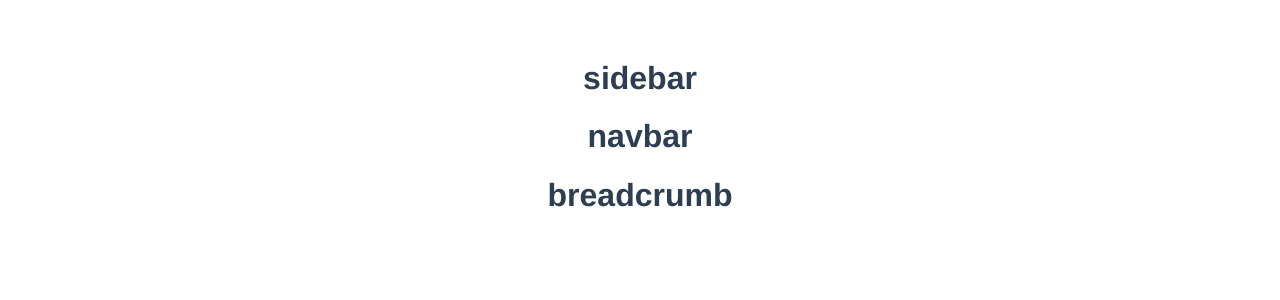
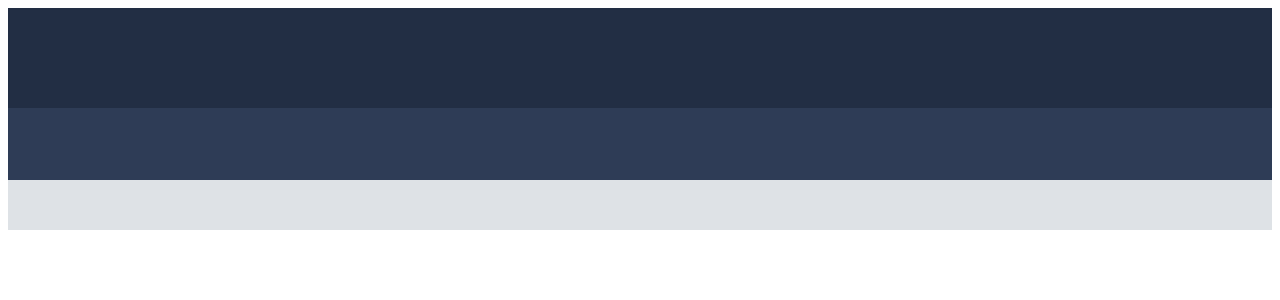
Before and after one commit to iuritb/code-it, a Vue app: page / in a window 1280 px wide. Shown: the top 300 px of the page. Built offline with nearby package versions, Linux system fonts and the light colour scheme.

Commit message:
update components

```diff
--- a/package.json
+++ b/package.json
@@ -7,6 +7,7 @@
     "preview": "vite preview"
   },
   "dependencies": {
+    "@mdi/font": "^6.5.95",
     "vue": "^3.2.25"
   },
   "devDependencies": {
--- a/src/App.vue
+++ b/src/App.vue
@@ -1,7 +1,9 @@
 <template>
-  <SideBar />
-  <NavBar />
-  <BreadCrumb />
+  <div class="container">
+    <SideBar class="container__sidebar" />
+    <NavBar class="container__navbar" />
+    <BreadCrumb class="container__breadcrumb" />
+  </div>
 </template>
 
 <script setup>
@@ -11,13 +13,23 @@
 import BreadCrumb from "./components/layout/BreadCrumb.vue";
 </script>
 
-<style>
+<style lang="scss">
 #app {
   font-family: Avenir, Helvetica, Arial, sans-serif;
   -webkit-font-smoothing: antialiased;
   -moz-osx-font-smoothing: grayscale;
   text-align: center;
   color: #2c3e50;
-  margin-top: 60px;
 }
+/* .container {
+  &__sidebar {
+    flex-direction: column;
+  }
+  &__navbar {
+    flex-direction: row;
+  }
+  &__breadcrumb {
+    flex-direction: row;
+  }
+} */
 </style>
--- a/src/assets/style/style.scss
+++ b/src/assets/style/style.scss
@@ -0,0 +1,4 @@
+*{
+  margin: 0;
+  padding: 0;
+}
--- a/src/components/layout/BreadCrumb.vue
+++ b/src/components/layout/BreadCrumb.vue
@@ -1,5 +1,15 @@
 <template>
-  <div>
-    <h1>breadcrumb</h1>
-  </div>
+  <nav class="container"></nav>
 </template>
+
+<script>
+export default {};
+</script>
+
+<style lang="scss" scoped>
+.container {
+  background-color: #dee2e6;
+  display: flex;
+  height: 3.12rem;
+}
+</style>
--- a/src/components/layout/NavBar.vue
+++ b/src/components/layout/NavBar.vue
@@ -1,5 +1,18 @@
 <template>
-  <div>
-    <h1>navbar</h1>
-  </div>
+  <nav class="container"></nav>
+  <!-- <nav>
+    <ul>
+      <li><a href="#">Página inicial</a></li>
+      <li><a href="#">Sobre</a></li>
+      <li><a href="#">Contato</a></li>
+    </ul>
+  </nav> -->
 </template>
+
+<style lang="scss" scoped>
+.container {
+  background-color: #2e3c56;
+  display: flex;
+  height: 4.5rem;
+}
+</style>
--- a/src/components/layout/SideBar.vue
+++ b/src/components/layout/SideBar.vue
@@ -1,5 +1,15 @@
 <template>
-  <div>
-    <h1> sidebar </h1>
-  </div>
+  <aside class="container"></aside>
 </template>
+
+<script>
+export default {};
+</script>
+
+<style lang="scss" scoped>
+.container {
+  background-color: #222e44;
+  display: flex;
+  height: 6.25rem;
+}
+</style>
```
Also changed, not shown: src/assets/img/user.jpeg (added), src/components/layout/Dashboard.vue (deleted), 1 other file (tests, documents, lock files or other folders).
